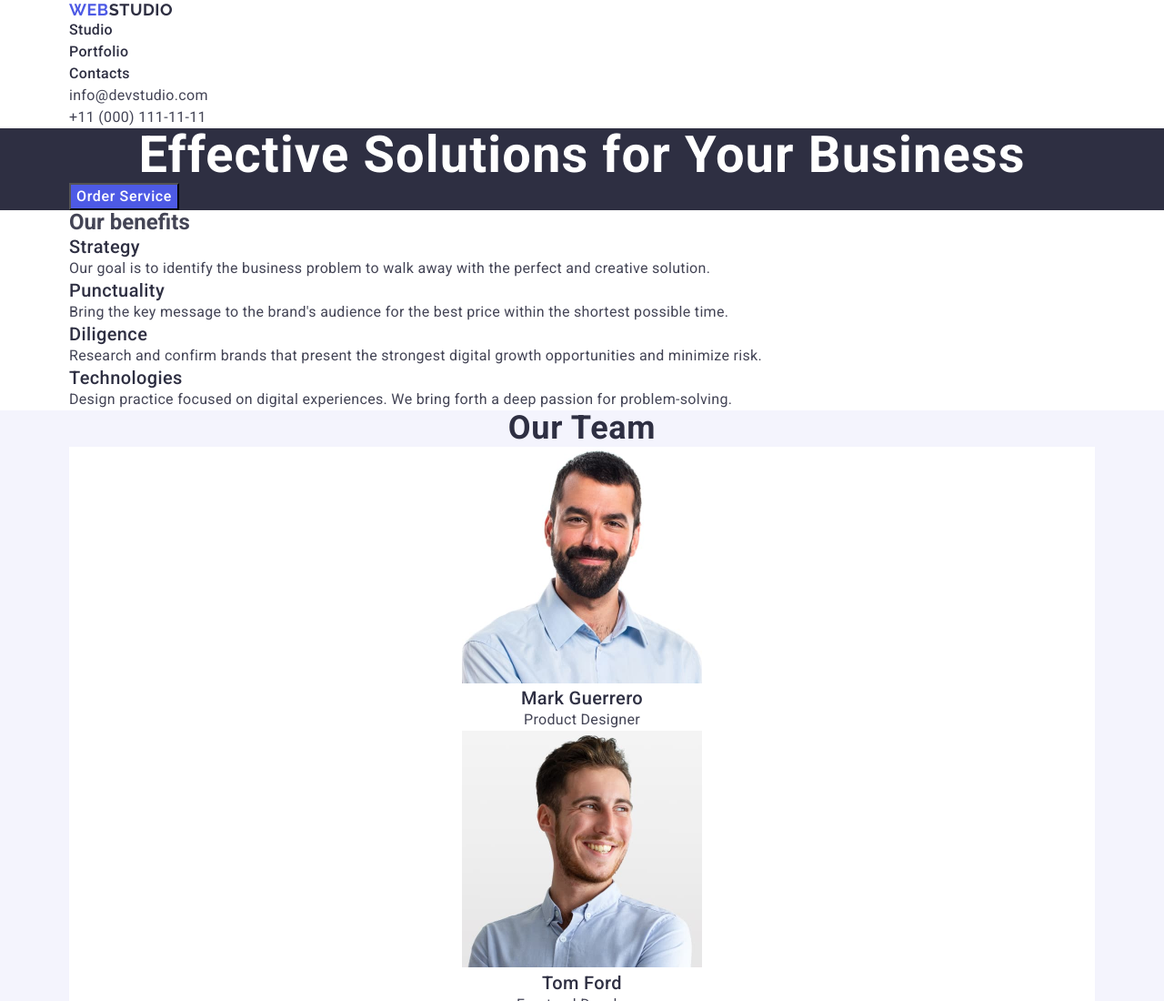
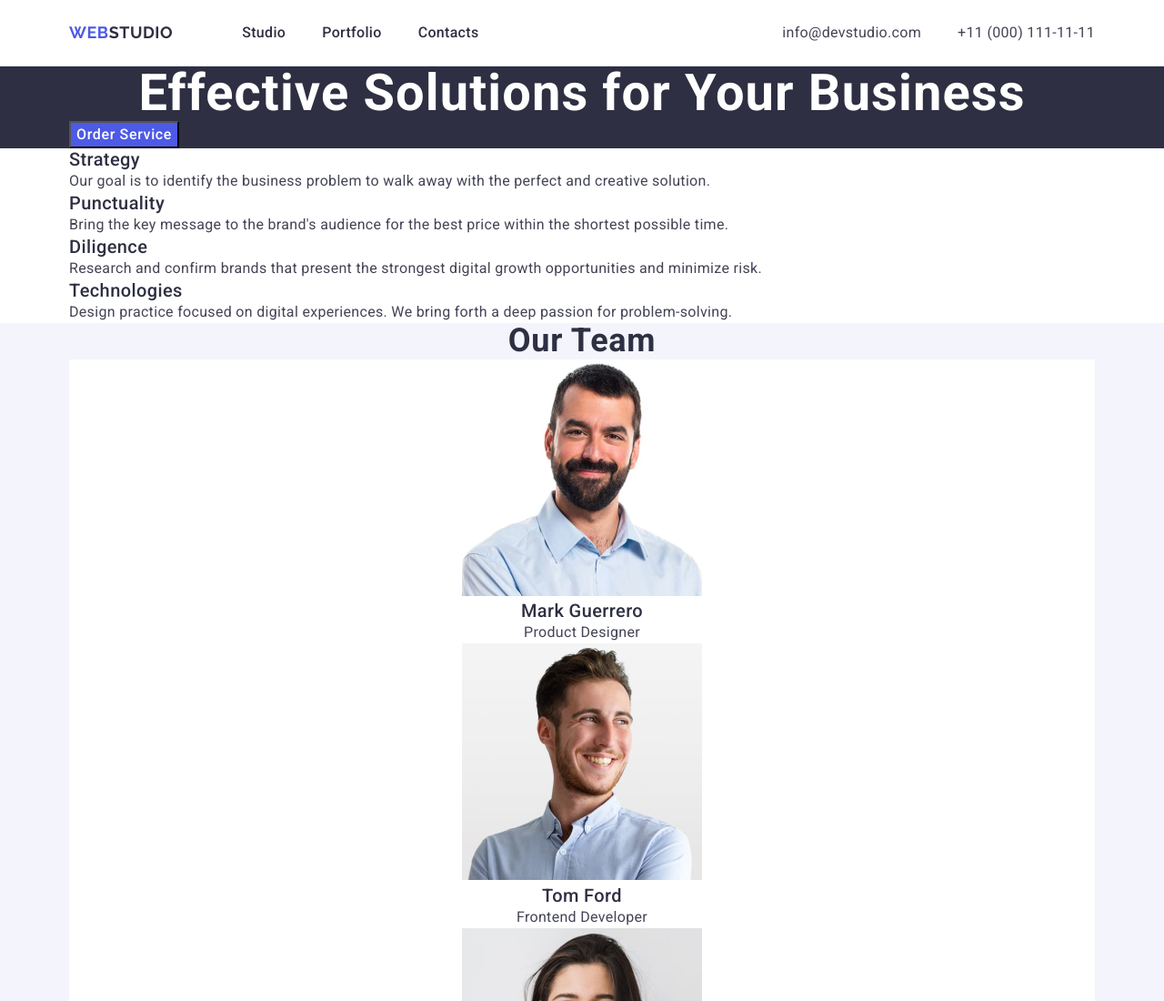
Before and after one commit to Iryna-Novikova/goit-markup-hw-03, a plain HTML site: page index.html in a window 1280 px wide. Shown: the top 1100 px of the page at 91% size. Drawn offline with nearby package versions, Linux system fonts and the light colour scheme.

Commit message:
change markup for header

```diff
--- a/css/styles.css
+++ b/css/styles.css
@@ -1,9 +1,3 @@
-*,
-*::before,
-*::after {
-  box-sizing: border-box;
-}
-
 body {
   font-family: 'Roboto', sans-serif;
   color: #434455;
@@ -14,14 +8,9 @@ a {
   text-decoration: none;
 }
 
-h1, h2, h3, h4, h5, h6 {
+h1, h2, h3, h4, h5, h6, p{
  margin: 0;
  padding: 0;
-}
-
-p {
-  margin: 0;
-  padding: 0;
 }
 
 ul,
@@ -33,10 +22,18 @@ ol {
 
 .container {
   max-width: 1158px;
-  padding-left: 15px;
-  padding-right: 15px;
-  margin-left: auto;
-  margin-right: auto;
+  padding: 0 15px;
+  margin: 0 auto;
+}
+
+/* header styles */
+.header {
+border-bottom: 1px solid #E7E9FC;
+}
+
+.header-container {
+  display: flex;
+  align-items: center;
 }
 
 .logo {
@@ -49,6 +46,13 @@ ol {
   color: #4d5ae5;
 }
 
+.header-logo {
+  display: flex;
+  align-items: center;
+  padding: 24px 0;
+  margin-right: 76px;
+}
+
 .header-logo .header-logo-part {
   color: #2e2f42;
 }
@@ -57,7 +61,21 @@ ol {
   color: #f4f4fd;
 }
 
+.header-nav {
+  display: flex;
+  align-items: center;
+}
+
+.nav-list {
+  display: flex;
+  align-items: center;
+  gap: 40px;
+}
+
 .nav-link {
+  display: block;
+  align-items: center;
+  padding: 24px 0;
   font-weight: 500;
   font-size: 16px;
   line-height: 1.5;
@@ -67,9 +85,18 @@ ol {
 
 .contacts {
   font-style: normal;
+  margin-left: auto;
+}
+
+.contacts-list {
+display: flex;
+align-items: center;
+gap: 40px;
 }
 
 .contacts-link {
+  display: block;
+  padding: 24px 0;
   font-size: 16px;
   line-height: 1.5;
   letter-spacing: 0.02em;
@@ -167,3 +194,17 @@ ol {
   letter-spacing: 0.02em;
   color: #f4f4fd;
 }
+
+/* benefits header hide */
+.visually-hidden {
+  position: absolute;
+  width: 1px;
+  height: 1px;
+  margin: -1px;
+  border: 0;
+  padding: 0;
+  white-space: nowrap;
+  clip-path: inset(100%);
+  clip: rect(0 0 0 0);
+  overflow: hidden;
+}
--- a/index.html
+++ b/index.html
@@ -29,7 +29,7 @@
 
   <body>
     <header class="header">
-      <div class="container">
+      <div class="container header-container">
         <nav class="header-nav">
           <a class="logo header-logo" href="./index.html">
             Web<span class="header-logo-part">Studio</span>
@@ -74,7 +74,7 @@
 
       <section class="benefits">
         <div class="container">
-          <h2 class="benefits-header">Our benefits</h2>
+          <h2 class="benefits-header visually-hidden">Our benefits</h2>
           <ul class="benefits-list">
             <li class="list-item">
               <h3 class="item-header">Strategy</h3>
```
